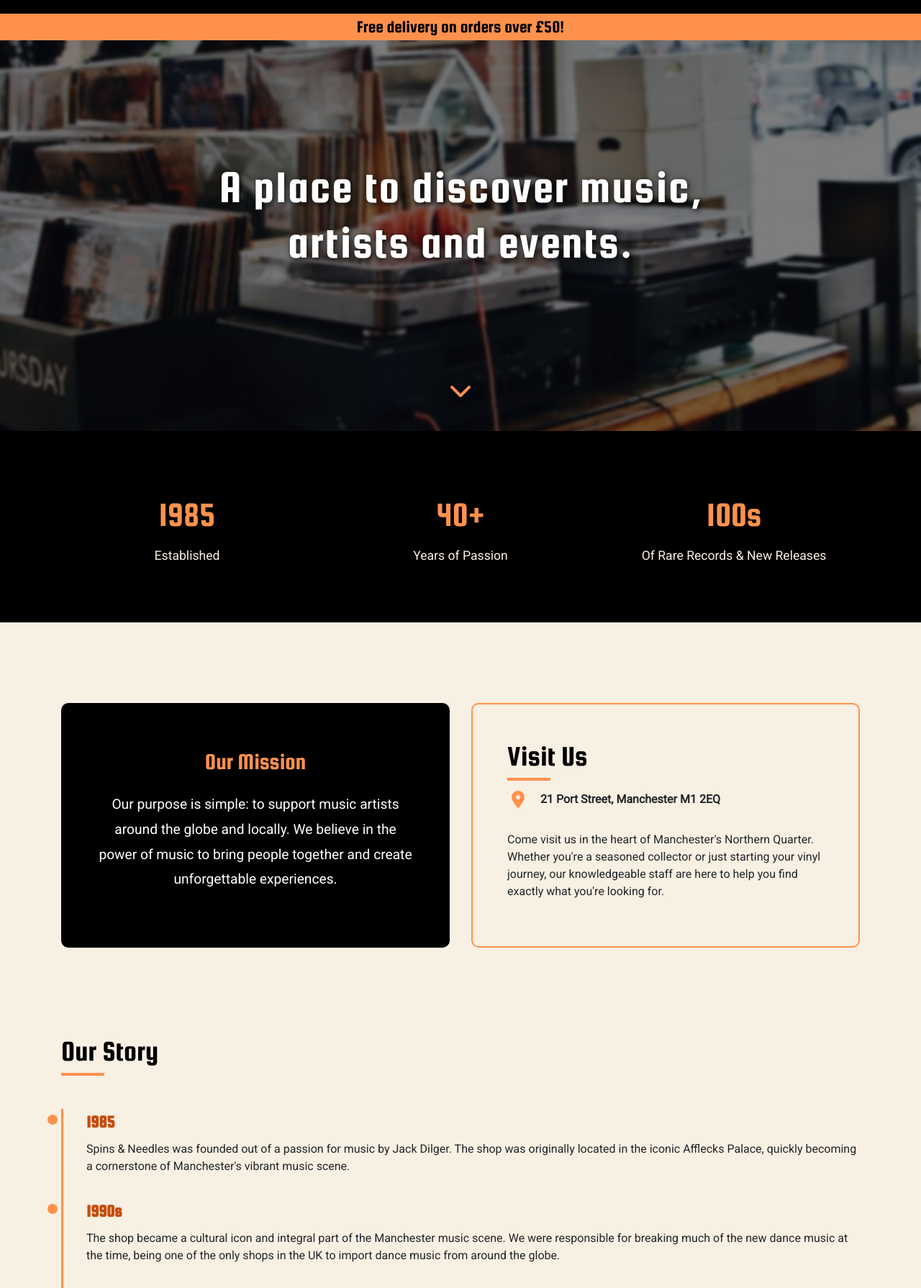
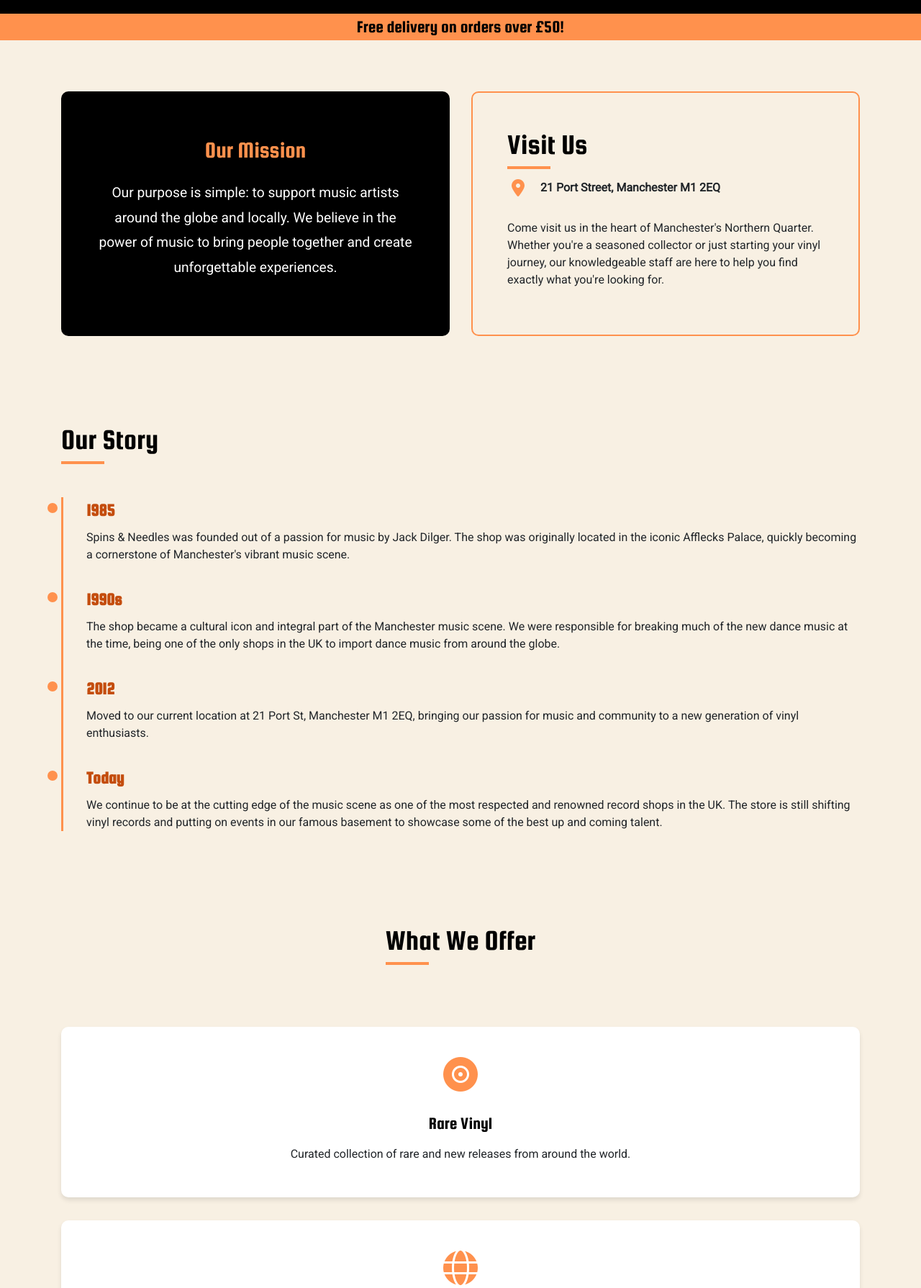
Before and after one commit to JackDilger/spins-and-needles-ms4, a Django app: page /about/ in a window 1280 px wide. Shown: the part 165-1955 px from the top of the page at 72% size. Run offline with Django 3.2, Linux system fonts and the light colour scheme; some libraries are stand-ins or nearby versions; some web fonts are replaced.

Commit message:
Remove hero and stats sections from about page

```diff
--- a/home/templates/home/about.html
+++ b/home/templates/home/about.html
@@ -306,44 +306,8 @@
 {% endblock %}
 
 {% block content %}
-<!-- Hero Section -->
-<div class="about-hero">
-    <div class="about-hero-content">
-        <p class="about-hero-tagline">A place to discover music, artists and events.</p>
-    </div>
-    <div class="scroll-indicator">
-        <i class="fas fa-chevron-down"></i>
-    </div>
-</div>
-
-<!-- Stats Section -->
-<div class="stats-section">
-    <div class="container">
-        <div class="row">
-            <div class="col-md-4">
-                <div class="stat-box">
-                    <span class="stat-number">1985</span>
-                    <span class="stat-label">Established</span>
-                </div>
-            </div>
-            <div class="col-md-4">
-                <div class="stat-box">
-                    <span class="stat-number">40+</span>
-                    <span class="stat-label">Years of Passion</span>
-                </div>
-            </div>
-            <div class="col-md-4">
-                <div class="stat-box">
-                    <span class="stat-number">100s</span>
-                    <span class="stat-label">Of Rare Records & New Releases</span>
-                </div>
-            </div>
-        </div>
-    </div>
-</div>
-
 <!-- Main Content -->
-<div class="container">
+<div class="container" style="margin-top: 5rem;">
     <!-- Mission and Visit Us Side by Side -->
     <div class="content-section">
         <div class="row d-flex">
@@ -431,18 +395,4 @@
 
 {% block postloadjs %}
 {{ block.super }}
-<script>
-    // Smooth scroll when clicking the scroll indicator
-    document.querySelector('.scroll-indicator').addEventListener('click', function() {
-        const statsSection = document.querySelector('.stats-section');
-        const headerHeight = document.querySelector('header').offsetHeight;
-        const yOffset = -headerHeight;
-        const y = statsSection.getBoundingClientRect().top + window.pageYOffset + yOffset;
-
-        window.scrollTo({
-            top: y,
-            behavior: 'smooth'
-        });
-    });
-</script>
 {% endblock %}
```
